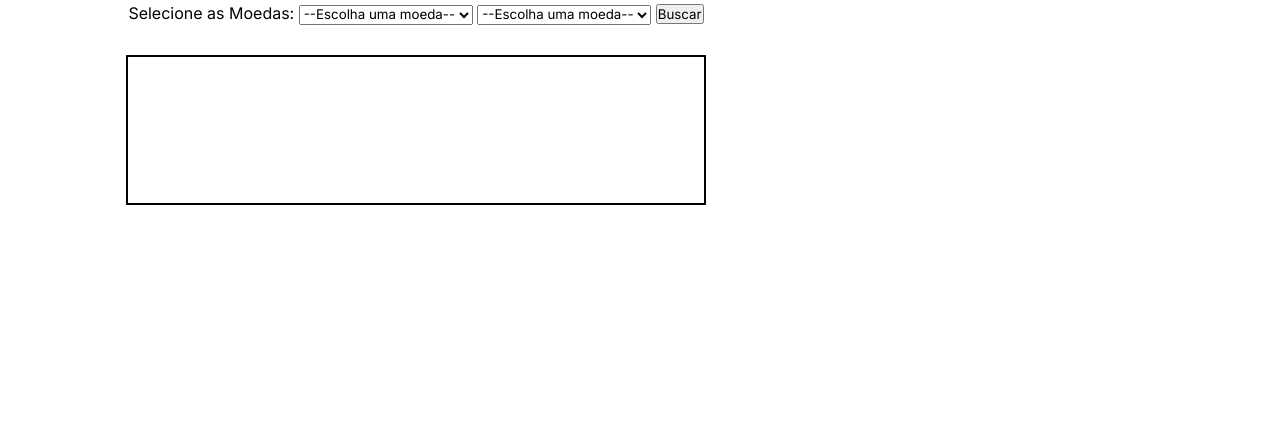
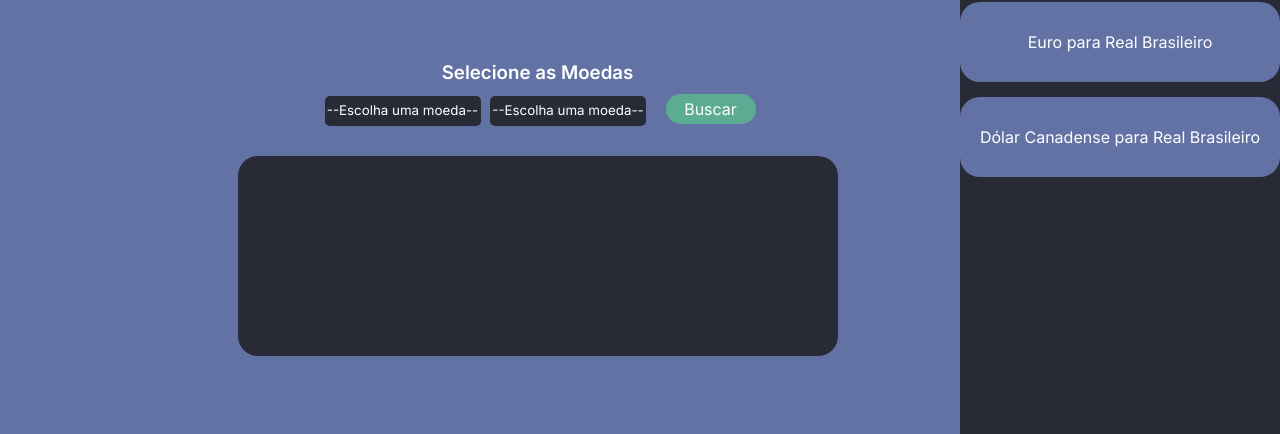
Before and after one commit to scush989898/API_Awesome_Conversao_Moedas, a plain HTML site: page index.html in a window 1280 px wide. Shown: the part 366-800 px from the top of the page. Drawn offline with Linux system fonts and the light colour scheme.

Commit message:
Refatorado CSS

```diff
--- a/Classes/ConversaoMoeda.js
+++ b/Classes/ConversaoMoeda.js
@@ -4,7 +4,7 @@ class ConversaoMoeda {
     this.codigoPrimario = nome.slice(0, auxiliar);
     this.codigoSecundario = nome.slice(auxiliar + 1);
     this.valorComparado = 1;
-    this.valorConvertido = parseFloat(valorConvertido).toFixed(3);
+    this.valorConvertido = parseFloat(valorConvertido).toFixed(2);
     this.dataComparacao = dataComparacao;
   }
 }
--- a/index.html
+++ b/index.html
@@ -9,10 +9,11 @@
   </head>
   <body>
     <main>
+      <div id="conversor">
         <img src="/imagens/logo_site.png" id="Logo" />
-      <h1>Awesome API</h1>
+        <h1>Câmbio de Moedas</h1>
+        <h3>Selecione as Moedas</h3>
         <div class="container-input">
-        <label for="selecionando-moedas">Selecione as Moedas: </label>
           <select class="selecionando-moedas" id="inicial">
             <option>--Escolha uma moeda--</option>
             <option value="CAD">Dólar Canadense</option>
@@ -22,7 +23,6 @@
             <option value="RUB">Rublo Russo</option>
             <option value="JPY">Iene</option>
             <option value="ARS">Peso Argentino</option>
-          <option value="BTC">Bitcoin</option>
           </select>
           <select class="selecionando-moedas" id="secundario">
             <option>--Escolha uma moeda--</option>
@@ -33,19 +33,21 @@
             <option value="RUB">Rublo Russo</option>
             <option value="JPY">Iene</option>
             <option value="ARS">Peso Argentino</option>
-          <option value="BTC">Bitcoin</option>
           </select>
           <button id="botao-buscar">Buscar</button>
         </div>
 
         <div class="resultado-busca"></div>
+      </div>
+      <aside>
+        <div id="americano" class="principais"> <p >Dólar Americano para Real Brasileiro</p></div>
+        <div id="euro" class="principais"><p>Euro para Real Brasileiro</p></div>
+        <div id="canadense" class="principais"> <p>Dólar Canadense para Real Brasileiro</p></div>
+
+
+      </aside>
     </main>
-    <aside>
-      aside Lorem ipsum dolor sit amet consectetur adipisicing elit. Atque
-      laboriosam repellat mollitia ipsam error dolorum maxime. Nisi aut saepe
-      pariatur doloribus fugit omnis magni ut impedit labore asperiores? Eos,
-      fuga?
-    </aside>
+
 
     <script src="RequestApi.js"></script>
     <script src="/Classes/ConversaoMoeda.js"></script>
--- a/script.js
+++ b/script.js
@@ -1,22 +1,29 @@
+const botao = document.getElementById("botao-buscar");
+botao.addEventListener("click", comecaConversao);
+
+
 function mostrarResultado(data) {
+
   const obj = Object.entries(data)[0][1];
   const novaConversao = new ConversaoMoeda(obj.name, obj.ask, obj.create_date);
+  const hoje = new Date()
+  const horaAtual = hoje.getHours() +":"+ hoje.getMinutes()
   const div = document.querySelector(".resultado-busca");
+
   div.innerHTML = `
-  <p>${novaConversao.valorComparado} ${novaConversao.codigoPrimario} é igual a</p>
-  <h2>${novaConversao.valorConvertido} ${novaConversao.codigoSecundario}</h2>
-  <p>Atualizado em:  ${novaConversao.dataComparacao}</p> `;
+  <p  class = "moeda-para-conversao">${novaConversao.valorComparado} ${novaConversao.codigoPrimario} é igual a</p>
+  <h2 class = "valor-convertido">${novaConversao.valorConvertido} ${novaConversao.codigoSecundario}</h2>
+  <p  class = "horario">Atualizado às ${horaAtual}</p> `;
 }
 
-function registraClique() {
-  const botao = document.getElementById("botao-buscar");
-  botao.addEventListener("click", comecaConversao);
-}
-registraClique();
+
+
 
 function comecaConversao() {
   const moedaInicial = document.getElementById("inicial");
   const moedaSecundaria = document.getElementById("secundario");
   const stringParametro = `${moedaInicial.value}-${moedaSecundaria.value}`;
+
+
   montaRequest(stringParametro);
 }
--- a/style/style.css
+++ b/style/style.css
@@ -1,33 +1,85 @@
 @import url("https://fonts.googleapis.com/css2?family=Inter:wght@200;300;400;500;600&family=Poppins:ital,wght@0,400;0,500;0,600;0,700;1,300;1,400;1,500;1,600&display=swap");
+
+#inicial {
+  text-align:center;
+  margin-left: 5px;
+  background-color:#282a36;
+  border-radius:5px;
+  padding: 2px;
+  border:none;
+  color: white;
+  height: 30px;
+  outline: none;
+  appearance: none;
+}
+
+#secundario{
+  text-align:center;
+  margin-left: 5px;
+  background-color:#282a36;
+  border-radius:5px;
+  padding: 2px;
+  border:none;
+  color: white;
+  height: 30px;
+  outline: none;
+  appearance: none;
+}
+
+
+
+
 
 * {
   margin: 0;
   padding: 0;
-  box-sizing: border-box;
   font-family: "Inter", sans-serif;
 }
 
 #Logo {
-  width: 300px;
-  height: 300px;
+  width: 200px;
+  height: 200px;
 }
 
 body {
-  height: 100vh;
-  width: 100vw;
+  text-align: center;
+  color: white;
+  background-color: #6272a4;
+}
+
+#conversor{
+  width: 80%;
   display: flex;
+  flex-direction: column;
+  justify-content:center;
+  align-items: center;
 }
 main {
-  height: 100vh;
-  width: 65vw;
+  margin-left: 115px;
+  display: flex;
+  justify-content: space-between;
+
+}
+h1{
+  font-size: 40px;
+  margin-top: 30px;
+  margin-bottom: 20px;
+}
+h3{
+  margin-top: 50px;
+  margin-bottom: -20px;
+}
+
+
+aside {
+  background-color: #282a36;
   display: flex;
   flex-direction: column;
-  flex-wrap: wrap;
+  justify-content: center;
   align-items: center;
-}
-aside {
+  width: 350px;
   height: 100vh;
-  width: 35vw;
+
 }
 
 .container-input {
@@ -35,9 +87,11 @@ aside {
 }
 
 .resultado-busca {
-  width: 580px;
-  height: 150px;
-  border: 2px solid black;
+  justify-self: center;
+  width: 600px;
+  height: 200px;
+  background-color:#282a36;
+  border-radius: 20px;
   margin-top: 30px;
   display: flex;
   flex-direction: column;
@@ -45,3 +99,39 @@ aside {
   justify-content: center;
   font-size: 1.3rem;
 }
+
+.valor-convertido{
+  margin-top: 15px;
+  color:#50fa7b ;
+}
+
+.moeda-para-conversao{
+  margin-top: 15px;
+}
+
+.horario{
+  margin-top: 15px;
+  margin-bottom: 15px;
+}
+#botao-buscar{
+  all: unset;
+  margin-left: 15px;
+  cursor: pointer;
+  width: 90px;
+  height: 30px;
+  background-color: #50fa7a6c;
+  border-radius: 15px;
+}
+
+.principais{
+  width: 320px;
+  height: 80px;
+  background-color:#6272a4;
+  border-radius: 20px;
+  margin-top: 15px;
+  display: flex;
+  flex-direction: column;
+  align-items: center;
+  justify-content: center;
+  font-size: 16px;
+}
```
Also changed, not shown: RequestApi.js (+0 -14 lines), imagens/logo_site.png. Lines whose indentation alone changed are shown as unchanged.
